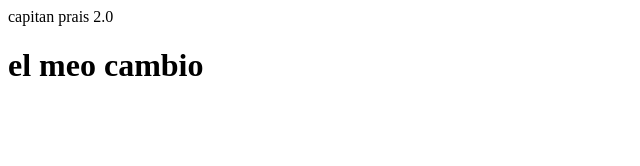
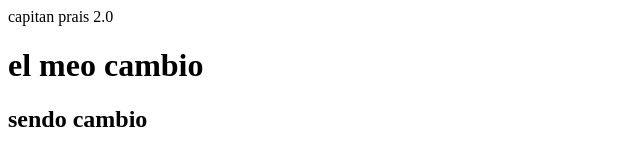
Before and after one commit to capitan-prais/cap1, a plain HTML site: page index.html in a window 1280 px wide. Shown: the whole page, without its empty margins (0-640 px from the left). Drawn offline with Linux system fonts and the light colour scheme.

Commit message:
nuevo cambio 3.0

```diff
--- a/index.html
+++ b/index.html
@@ -8,5 +8,6 @@
 <body>
     capitan prais 2.0
     <h1>el meo cambio</h1>
+    <h2>sendo cambio</h2>
 </body>
 </html>
```
